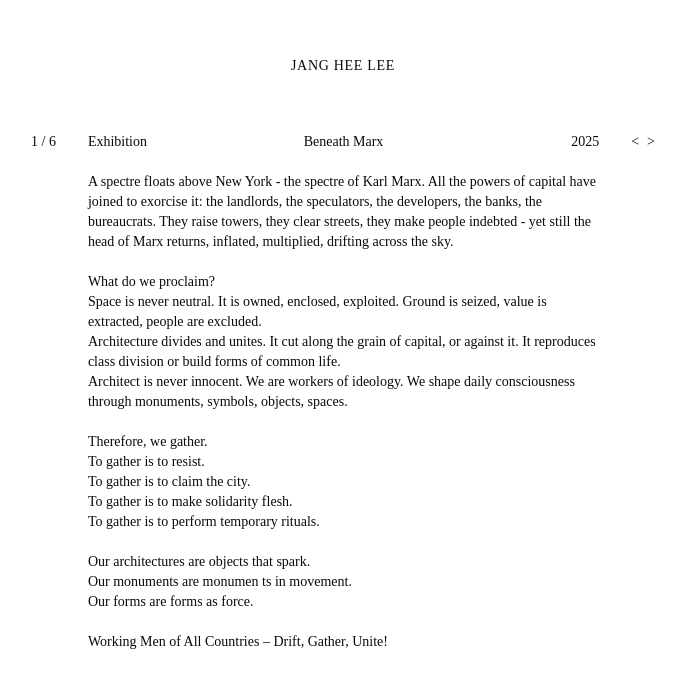
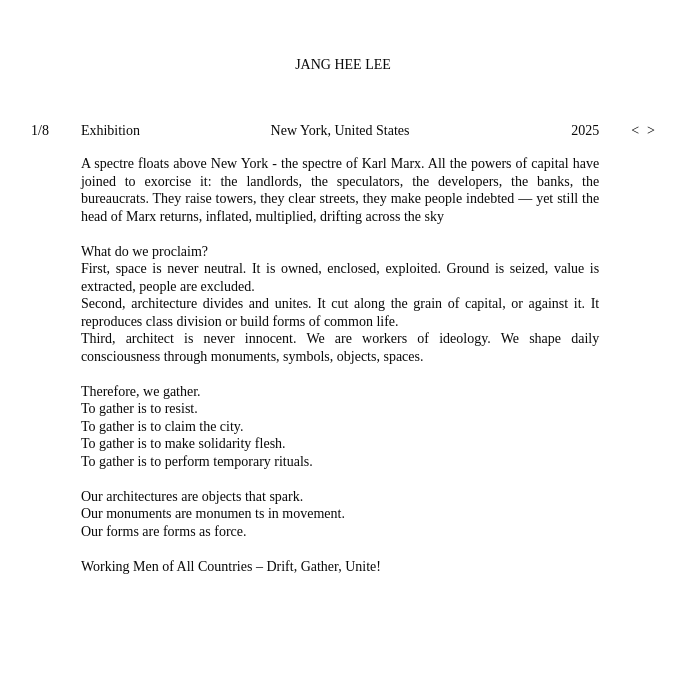
Before and after one commit to wodnjsd/jhl-portfolio, a Next.js app: page /projects/beneath-marx in a window 1280 px wide. Shown: the top 688 px of the page, without its empty margins (297-983 px from the left). Built offline with nearby package versions, Linux system fonts and the light colour scheme.

Commit message:
styling text changes

```diff
--- a/app/projects/[slug]/page.tsx
+++ b/app/projects/[slug]/page.tsx
@@ -27,6 +27,7 @@ export default async function ProjectPage({ params }: Props) {
       <GalleryView
         title={project.title}
         category={project.category}
+        location={project.location}
         year={project.year}
         images={project.images ?? []}
       />
@@ -44,8 +45,12 @@ export default async function ProjectPage({ params }: Props) {
     <CarouselView
       title={project.title}
       category={project.category}
+      location={project.location}
       year={project.year}
       images={project.images ?? []}
+      endChildren={
+        project.endContent ? <MDXRemote source={project.endContent} /> : undefined
+      }
     >
       <MDXRemote source={project.content} />
     </CarouselView>
--- a/components/CarouselView.tsx
+++ b/components/CarouselView.tsx
@@ -5,9 +5,11 @@ import { useState, useCallback, useRef } from "react";
 interface Props {
   title: string;
   category: string;
+  location: string;
   year: number;
   images: string[];
   children: React.ReactNode;
+  endChildren?: React.ReactNode;
 }
 
 const SWIPE_MIN_PX = 50;
@@ -15,11 +17,14 @@ const SWIPE_MIN_PX = 50;
 export default function CarouselView({
   title,
   category,
+  location,
   year,
   images,
   children,
+  endChildren,
 }: Props) {
-  const totalSlides = 1 + images.length;
+  const hasEndSlide = endChildren !== undefined && endChildren !== null;
+  const totalSlides = 1 + images.length + (hasEndSlide ? 1 : 0);
   const [current, setCurrent] = useState(0);
 
   const prev = useCallback(
@@ -55,15 +60,15 @@ export default function CarouselView({
   );
 
   const counter = (
-    <span className="font-light tabular-nums">
-      {current + 1} / {totalSlides}
+    <span>
+      {current + 1}/{totalSlides}
     </span>
   );
 
   const headerRow = (
-    <div className="w-full grid grid-cols-3 items-baseline mb-5">
+    <div className="w-full grid grid-cols-3 items-baseline mb-4">
       <span>{category}</span>
-      <h1 className="text-center">{title}</h1>
+      <h1 className="text-center">{location}</h1>
       <span className="text-right">{year}</span>
     </div>
   );
@@ -87,32 +92,42 @@ export default function CarouselView({
     </div>
   );
 
-  const slideBody =
-    current === 0 ? (
+  const isIntroSlide = current === 0;
+  const isEndSlide = hasEndSlide && current === totalSlides - 1;
+  const imageIndex = current - 1;
+
+  const slideBody = isIntroSlide ? (
     <div className="w-full sm:max-w-xl sm:mx-auto flex flex-col items-stretch sm:items-center">
       {headerRow}
       <div className="w-full">{children}</div>
     </div>
+  ) : isEndSlide ? (
+    <div className="w-full sm:max-w-xl sm:mx-auto flex flex-col items-stretch sm:items-center">
+      <div className="w-full">{endChildren}</div>
+    </div>
   ) : (
     <div className="w-full">
       <img
-          src={images[current - 1]}
+        src={images[imageIndex]}
         alt={`${title} — image ${current}`}
         className="w-full h-auto block"
       />
     </div>
   );
 
-  const mobileSlideContent =
-    current === 0 ? (
+  const mobileSlideContent = isIntroSlide ? (
     <>
       {headerRow}
       <div className="w-full">{children}</div>
     </>
+  ) : isEndSlide ? (
+    <>
+      <div className="w-full">{endChildren}</div>
+    </>
   ) : (
     <div className="w-full">
       <img
-          src={images[current - 1]}
+        src={images[imageIndex]}
         alt={`${title} — image ${current}`}
         className="w-full h-auto block"
       />
@@ -120,7 +135,7 @@ export default function CarouselView({
   );
 
   return (
-    <div className="flex w-full min-h-0 flex-1 flex-col items-center text-sm">
+    <div className="flex w-full min-h-0 flex-1 flex-col items-center text-sm/tight">
       <div className="w-full max-w-2xl px-6 flex-1 flex flex-col">
         {/* Mobile: full-width content; swipe on whole area; side tap zones overlaid */}
         <div
@@ -152,7 +167,7 @@ export default function CarouselView({
         {/* Desktop: number | content | arrows */}
         <div className="hidden sm:flex items-start gap-8">
           <div className="shrink-0">{counter}</div>
-          <div className="flex-1 min-w-0">{slideBody}</div>
+          <div className="flex-1 min-w-0 text-justify">{slideBody}</div>
           {arrows}
         </div>
       </div>
--- a/components/GalleryView.tsx
+++ b/components/GalleryView.tsx
@@ -1,11 +1,12 @@
 interface Props {
   title: string;
   category: string;
+  location: string;
   year: number;
   images: string[];
 }
 
-export default function GalleryView({ title, category, year, images }: Props) {
+export default function GalleryView({ title, category, location, year, images }: Props) {
   return (
     <div className="flex flex-col items-center px-6">
       <div className="w-full max-w-xl grid grid-cols-3 items-baseline mb-5 text-sm">
@@ -13,7 +14,7 @@ export default function GalleryView({ title, category, year, images }: Props) {
           {category}
         </span>
         <h1 className="text-center">
-          {title}
+          {location}
         </h1>
         <span className="text-right">
           {year}
--- a/components/Navbar.tsx
+++ b/components/Navbar.tsx
@@ -2,10 +2,10 @@ import Link from "next/link";
 
 export default function Navbar() {
   return (
-    <nav className="w-full flex justify-center py-14">
+    <nav className="w-full flex justify-center pt-14 py-12">
       <Link
         href="/"
-        className="text-sm tracking-wider uppercase hover:opacity-60 transition-opacity duration-300"
+        className="text-sm/tight uppercase hover:opacity-60 transition-opacity duration-300"
       >
         JANG HEE LEE
       </Link>
--- a/content/projects/beneath-marx.mdx
+++ b/content/projects/beneath-marx.mdx
@@ -1,6 +1,7 @@
 ---
 title: "Beneath Marx"
 category: "Exhibition"
+location: "New York, United States"
 year: 2025
 order: 1
 projectType: "carousel"
@@ -9,32 +10,35 @@ images:
   - "https://res.cloudinary.com/dagyzbexb/image/upload/v1773093255/02_r5lysy.jpg"
   - "https://res.cloudinary.com/dagyzbexb/image/upload/v1773093255/03_b2jw64.jpg"
   - "https://res.cloudinary.com/dagyzbexb/image/upload/v1773093255/04_isojpw.jpg"
+  - "https://res.cloudinary.com/dagyzbexb/image/upload/v1773093255/05_foyd0m.jpg"
   - "https://res.cloudinary.com/dagyzbexb/image/upload/v1773093255/06_exlxbs.jpg"
 ---
 
 A spectre floats above New York - the spectre of Karl Marx. All the powers of capital have joined to
 exorcise it: the landlords, the speculators, the developers, the banks, the bureaucrats. They raise
-towers, they clear streets, they make people indebted -
+towers, they
+clear streets, they make people indebted
+—
 yet still the head of Marx returns, inflated,
-multiplied, drifting across the sky.<br /><br />
+multiplied, drifting across the sky<br /><br />
 
 What do we proclaim?
 
 <ol>
   <li>
-
-    Space is never neutral. It is owned, enclosed, exploited. Ground is seized,
-    value is extracted, people are excluded.
+First, space is never neutral. It is owned, enclosed, exploited. Ground is seized, value is extracted,
+people are excluded.
   </li>
   <li>
 
-    Architecture divides and unites. It cut along the grain of capital, or
-    against it. It reproduces class division or build forms of common life.{" "}
+    Second, architecture divides and unites. It cut along the grain of capital, or against it. It reproduces
+class division or build forms of common life.
+
   </li>
   <li>
 
-    Architect is never innocent. We are workers of ideology. We shape daily
-    consciousness through monuments, symbols, objects, spaces.<br /><br />
+    Third, architect is never innocent. We are workers of ideology. We shape daily consciousness through
+monuments, symbols, objects, spaces.<br /><br />
   </li>
 </ol>
 Therefore, we gather.<br /> To gather is to resist.
@@ -42,3 +46,13 @@ Therefore, we gather.<br /> To gather is to resist.
 gather is to perform temporary rituals.<br /><br /> Our architectures are objects that
 spark.<br />Our monuments are monumen ts in movement.<br />Our forms are forms as force.<br /><br />
 Working Men of All Countries – Drift, Gather, Unite!
+
+<!-- end-slide -->
+
+Collaboration with Chia Ng
+<br />
+More info
+citygroup.nyc
+<br />
+Credit
+Photography: Joseph Joseph Studio
--- a/lib/projects.ts
+++ b/lib/projects.ts
@@ -7,6 +7,7 @@ const projectsDir = path.join(process.cwd(), "content", "projects");
 export interface ProjectFrontmatter {
   title: string;
   category: string;
+  location: string;
   year: number;
   projectType: "carousel" | "gallery" | "embed";
   order?: number;
@@ -20,7 +21,10 @@ export interface ProjectMeta extends ProjectFrontmatter {
 
 export interface Project extends ProjectMeta {
   content: string;
+  endContent?: string;
 }
+
+const END_SLIDE_MARKER = "<!-- end-slide -->";
 
 export function getAllProjects(): ProjectMeta[] {
   const files = fs.readdirSync(projectsDir).filter((f) => f.endsWith(".mdx"));
@@ -38,5 +42,13 @@ export function getProjectBySlug(slug: string): Project {
   const filepath = path.join(projectsDir, `${slug}.mdx`);
   const raw = fs.readFileSync(filepath, "utf-8");
   const { data, content } = matter(raw);
-  return { slug, ...(data as ProjectFrontmatter), content };
+
+  const [main, end] = content.split(END_SLIDE_MARKER);
+  const endContent = end?.trim() ? end.trim() : undefined;
+  return {
+    slug,
+    ...(data as ProjectFrontmatter),
+    content: main.trim(),
+    endContent,
+  };
 }
```
Lines whose indentation alone changed are shown as unchanged.
